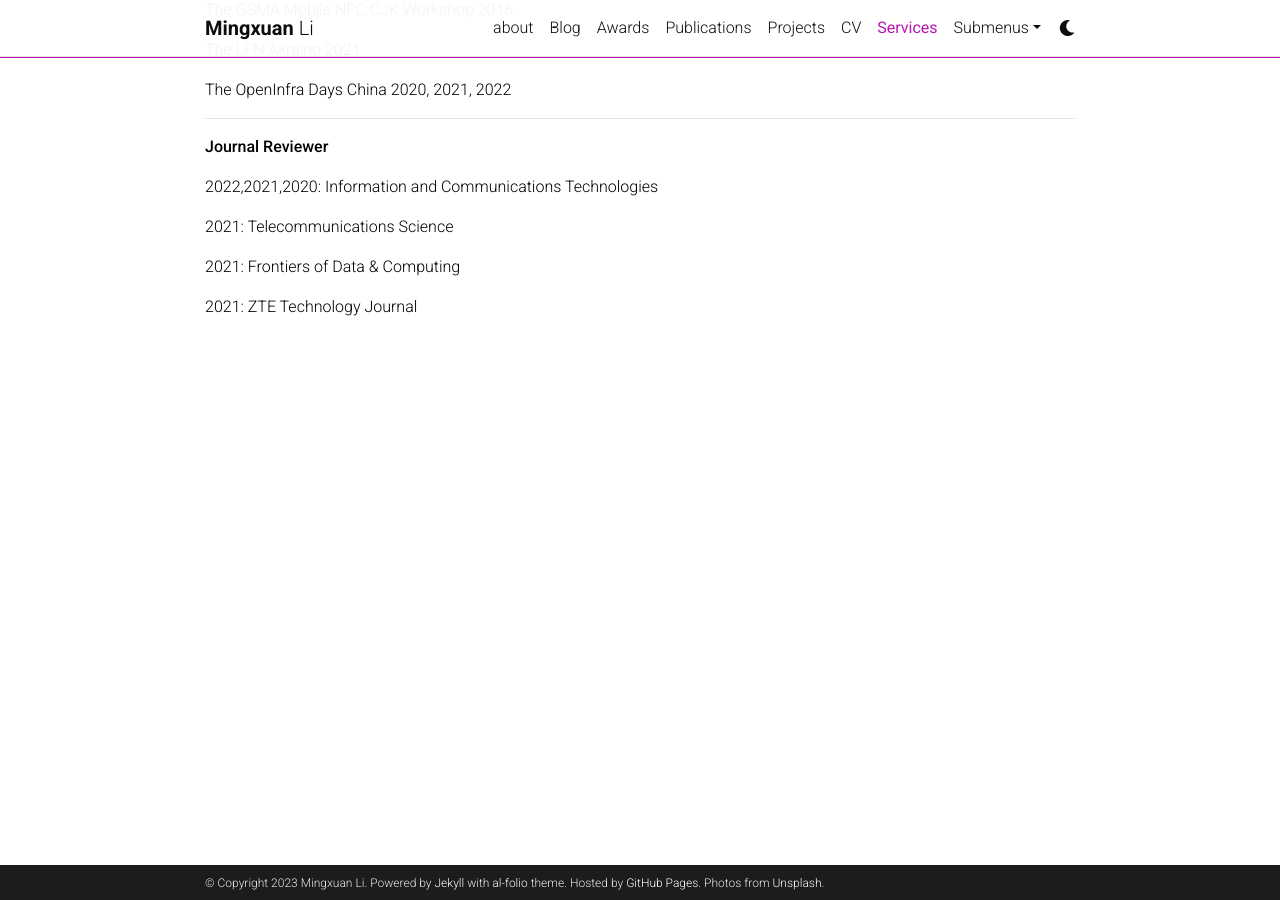
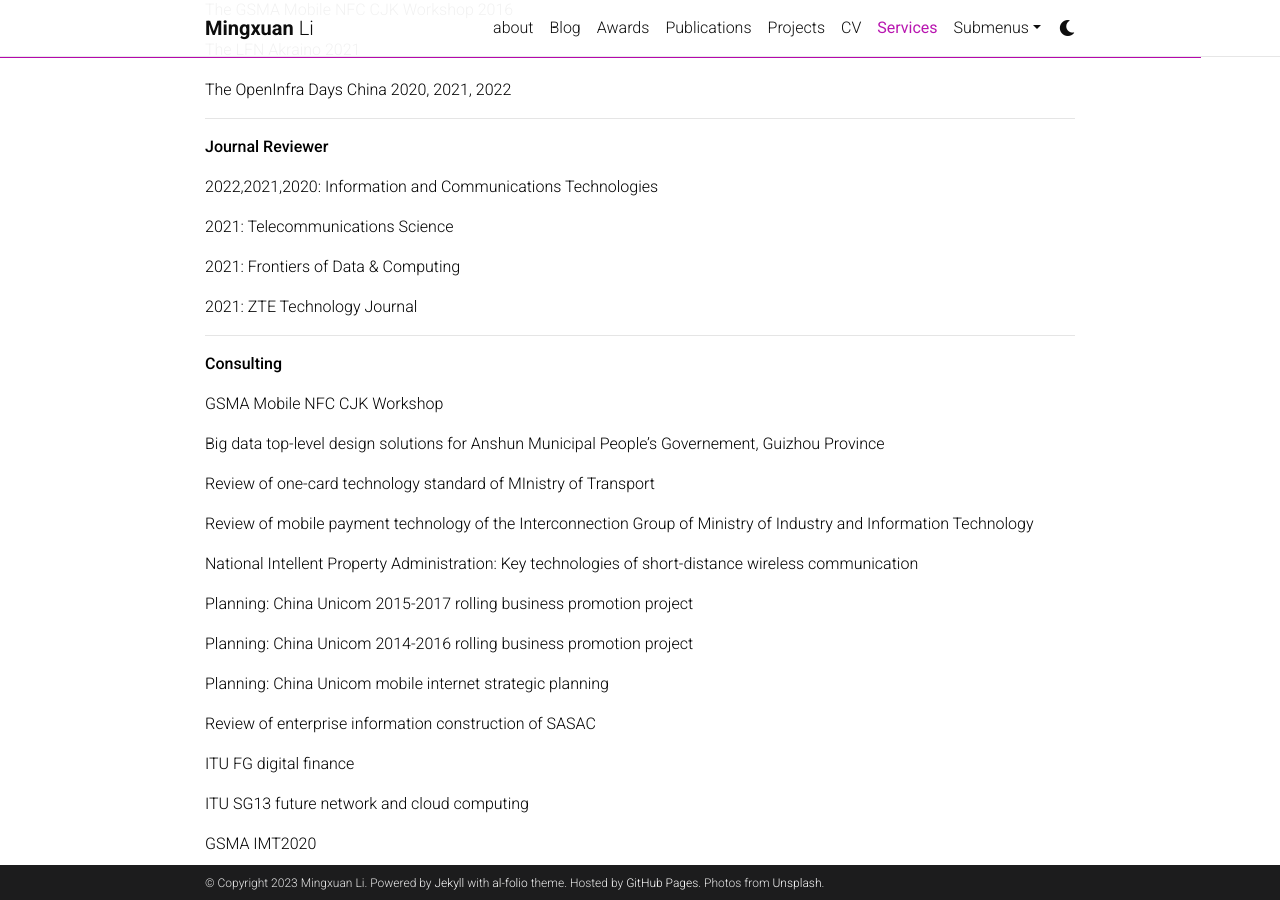
Before and after one commit to limx59/limx59.github.io, a Jekyll site: the page built from _pages/services.md, in a window 1280 px wide and 900 px high, scrolled down 621 px. Built offline with Jekyll 4.4.1, drawn with Linux system fonts in a browser that asks for light colours; comment, search, counter and statistics services are not loaded; a style sheet for code colours, icons or effects is not loaded.

Commit message:
Update services.md

```diff
--- a/_pages/services.md
+++ b/_pages/services.md
@@ -47,3 +47,31 @@
 2021: Frontiers of Data & Computing
 
 2021: ZTE Technology Journal
+
+-----------------------
+
+**Consulting**
+
+GSMA Mobile NFC CJK Workshop
+
+Big data top-level design solutions for Anshun Municipal People's Governement, Guizhou Province
+
+Review of one-card technology standard of MInistry of Transport
+
+Review of mobile payment technology of the Interconnection Group of Ministry of Industry and Information Technology
+
+National Intellent Property Administration: Key technologies of short-distance wireless communication
+
+Planning: China Unicom 2015-2017 rolling business promotion project
+
+Planning: China Unicom 2014-2016 rolling business promotion project
+
+Planning: China Unicom mobile internet strategic planning
+
+Review of enterprise information construction of SASAC
+
+ITU FG digital finance
+
+ITU SG13 future network and cloud computing
+
+GSMA IMT2020
```
